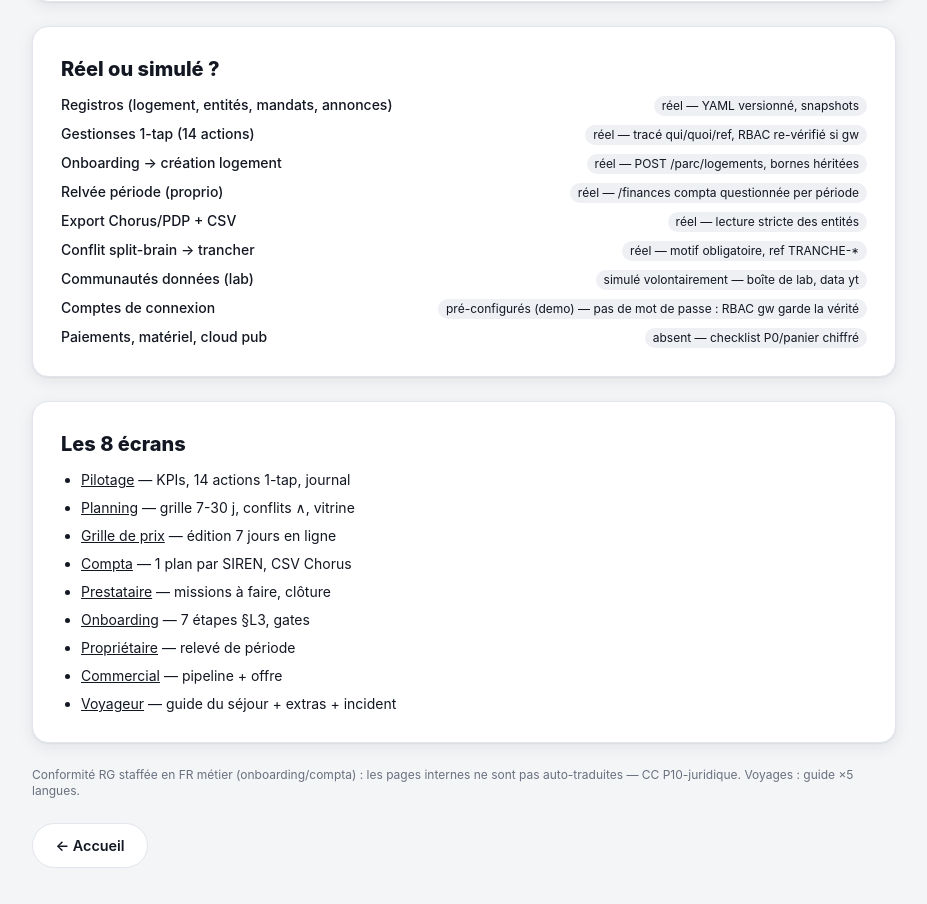
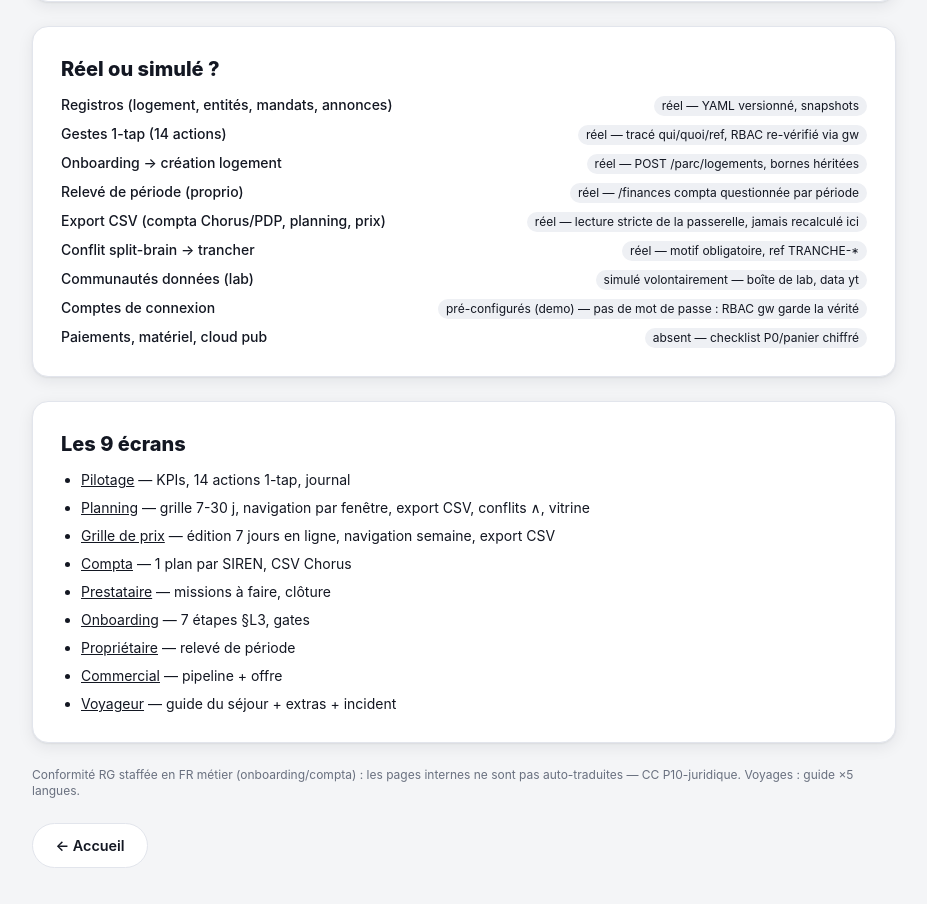
Before and after one commit to jul-ienfr/LCD, a Next.js app in the folder web/: page /aide in a window 1280 px wide. Shown: the part 965-1869 px from the top of the page, without its empty margins (176-1103 px from the left). Built offline with nearby package versions, Linux system fonts and the light colour scheme; no server answers.

Commit message:
Aide : coherence produit (9 ecrans, nav fenetre/semaine + exports CSV, coquilles) + batterie 46/46 (page /aide ajoutee au gate)

```diff
--- a/web/src/app/aide/page.tsx
+++ b/web/src/app/aide/page.tsx
@@ -30,10 +30,10 @@ const RÔLES: [string, string, string, string][] = [
 
 const RÉEL: [string, string][] = [
   ["Registros (logement, entités, mandats, annonces)", "réel — YAML versionné, snapshots"],
-  ["Gestionses 1-tap (14 actions)", "réel — tracé qui/quoi/ref, RBAC re-vérifié si gw"],
+  ["Gestes 1-tap (14 actions)", "réel — tracé qui/quoi/ref, RBAC re-vérifié via gw"],
   ["Onboarding → création logement", "réel — POST /parc/logements, bornes héritées"],
-  ["Relvée période (proprio)", "réel — /finances compta questionnée per période"],
-  ["Export Chorus/PDP + CSV", "réel — lecture stricte des entités"],
+  ["Relevé de période (proprio)", "réel — /finances compta questionnée par période"],
+  ["Export CSV (compta Chorus/PDP, planning, prix)", "réel — lecture stricte de la passerelle, jamais recalculé ici"],
   ["Conflit split-brain → trancher", "réel — motif obligatoire, ref TRANCHE-*"],
   ["Communautés données (lab)", "simulé volontairement — boîte de lab, data yt"],
   ["Comptes de connexion", "pré-configurés (demo) — pas de mot de passe : RBAC gw garde la vérité"],
@@ -105,11 +105,11 @@ export default function AidePage() {
       </section>
 
       <section className="carte p-5 md:p-7" aria-label="Ecrans">
-        <h2 className="text-xl font-extrabold">Les 8 écrans</h2>
+        <h2 className="text-xl font-extrabold">Les 9 écrans</h2>
         <ul className="mt-3 grid gap-2 pl-5 list-disc text-sm" role="list">
           <li><Link href="/hote" className="underline">Pilotage</Link> — KPIs, 14 actions 1-tap, journal</li>
-          <li><Link href="/planning" className="underline">Planning</Link> — grille 7-30 j, conflits ∧, vitrine</li>
-          <li><Link href="/prix" className="underline">Grille de prix</Link> — édition 7 jours en ligne</li>
+          <li><Link href="/planning" className="underline">Planning</Link> — grille 7-30 j, navigation par fenêtre, export CSV, conflits ∧, vitrine</li>
+          <li><Link href="/prix" className="underline">Grille de prix</Link> — édition 7 jours en ligne, navigation semaine, export CSV</li>
           <li><Link href="/compta" className="underline">Compta</Link> — 1 plan par SIREN, CSV Chorus</li>
           <li><Link href="/presta" className="underline">Prestataire</Link> — missions à faire, clôture</li>
           <li><Link href="/onboarding" className="underline">Onboarding</Link> — 7 étapes §L3, gates</li>
```
Also changed, not shown: 2 other files (tests, documents, lock files or other folders).
